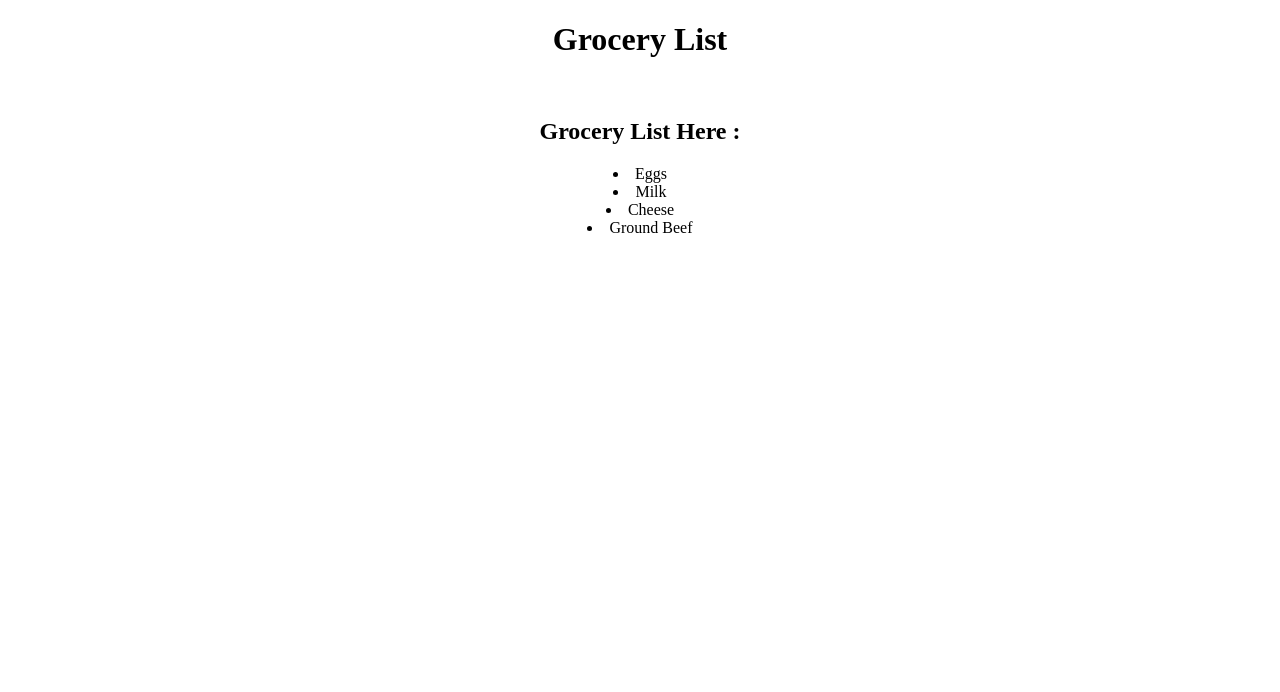
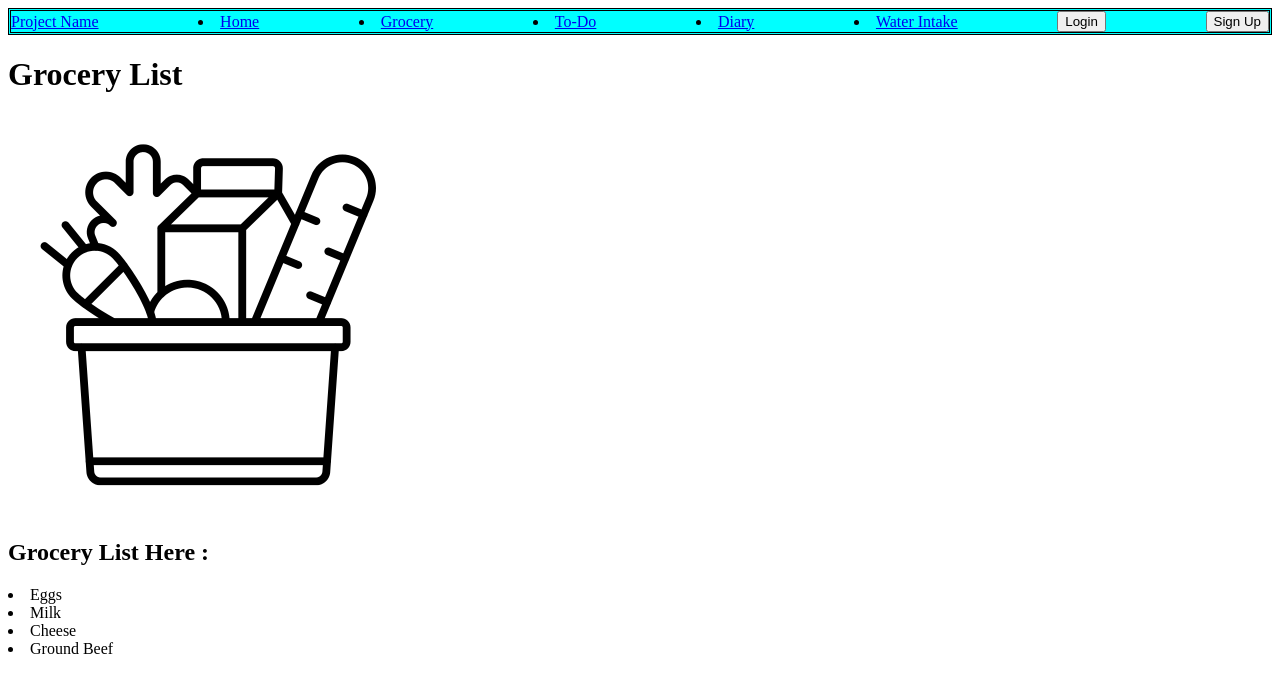
Before and after one commit to Benjameslane/Organization_App, a plain HTML site: page Pages/grocery.html in a window 1280 px wide. Drawn offline with Linux system fonts and the light colour scheme; files that its build step writes are made by us from their sources.

Commit message:
fixed navbar href links

```diff
--- a/Pages/grocery.html
+++ b/Pages/grocery.html
@@ -3,18 +3,39 @@
 <head>
     <meta charset="UTF-8">
     <meta name="viewport" content="width=device-width, initial-scale=1.0">
+    <link rel="stylesheet" href="./style.css">
     <title>Grocery List</title>
 </head>
 <body>
-    <h1 style="text-align: center;">Grocery List</h1>
-    <div class="image-container">
-        <img src="./images/groceryicon.png" alt="" width="200" height="auto">
+    <nav class="navbar">
+        <div class="logo"><a href="#">Project Name</a></div>
+
+            <li><a href="../index.html">Home</a></li>
+            <li><a href="./grocery.html">Grocery</a></li>
+            <li><a href="./todo.html">To-Do</a></li>
+            <li><a href="./diary.html">Diary</a></li>
+            <li><a href="./water.html">Water Intake</a></li>
+
+        <div class="login">
+            <button>Login</button>
+        </div>
+        <div class="signup">
+            <button>Sign Up</button>
+        </div>
+    </nav>
+
+    <div class="grocery-container">
+    <h1>Grocery List</h1>
+
+    <div>
+        <img src="../images/groceryicon.png" alt="" >
     </div>
 
-    <h2 style="text-align: Center;">Grocery List Here :</h2>
-    <li style="text-align: Center;">Eggs</li>
-    <li style="text-align: Center;">Milk</li>
-    <li style="text-align: Center;">Cheese</li>
-    <li style="text-align: Center;">Ground Beef</li>
+    <h2>Grocery List Here :</h2>
+    <li>Eggs</li>
+    <li>Milk</li>
+    <li>Cheese</li>
+    <li>Ground Beef</li>
+</div>
 </body>
 </html>
--- a/style.css
+++ b/style.css
@@ -6,9 +6,11 @@
     border-style: double;
 
 }
-.image-container {
+
+   .grocery-container{
     display: flex;
-    justify-content: center; /* Centers horizontally */
-    align-items: center; /* Centers vertically if the container has a specified height */
-    height: 100vh; /* Example height: 100% of the viewport height */
-}
+    flex-direction: column;
+    justify-content: space-evenly;
+
+
+    }
```
Also changed, not shown: Pages/todo.html (+26 -0 lines), index.html (+3 -11 lines).
